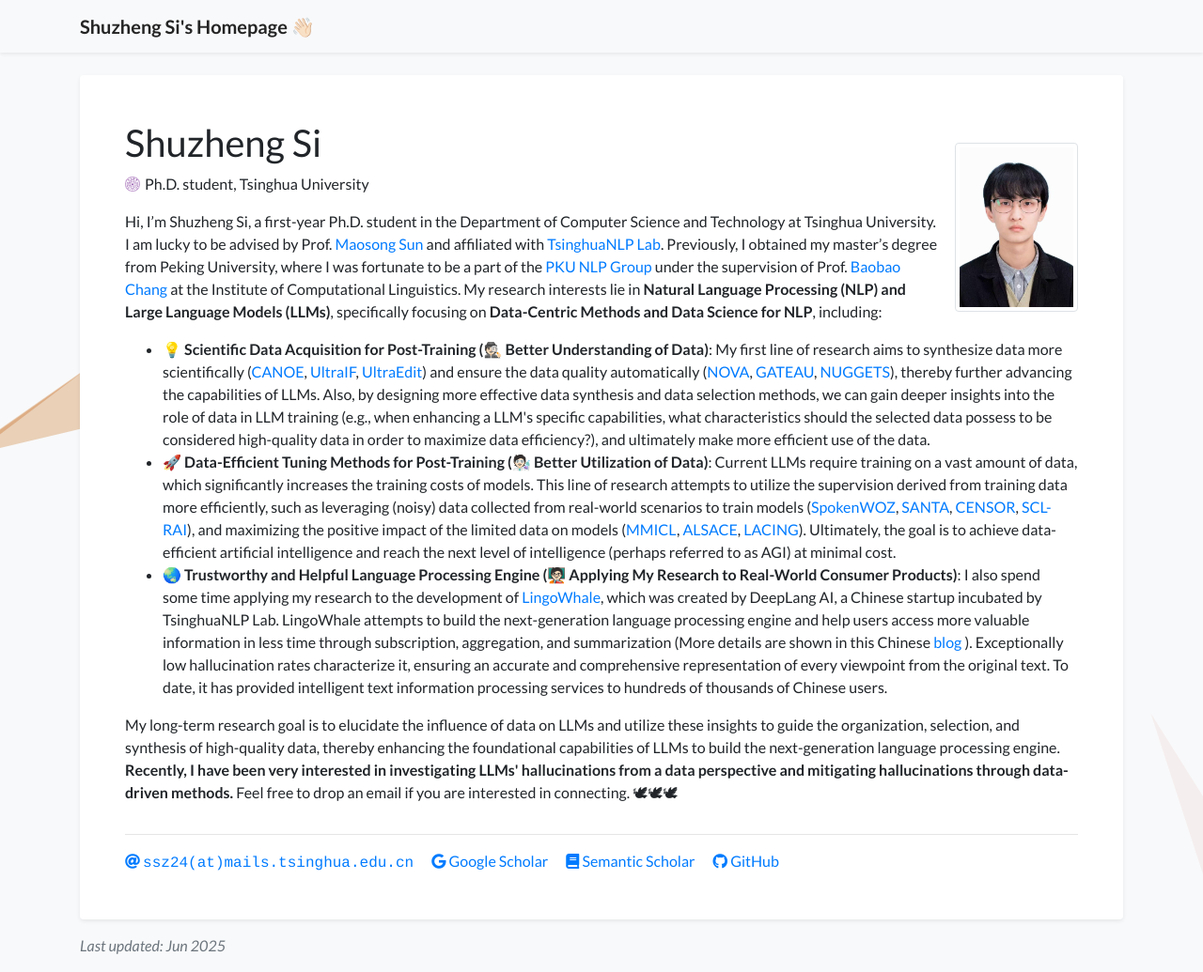
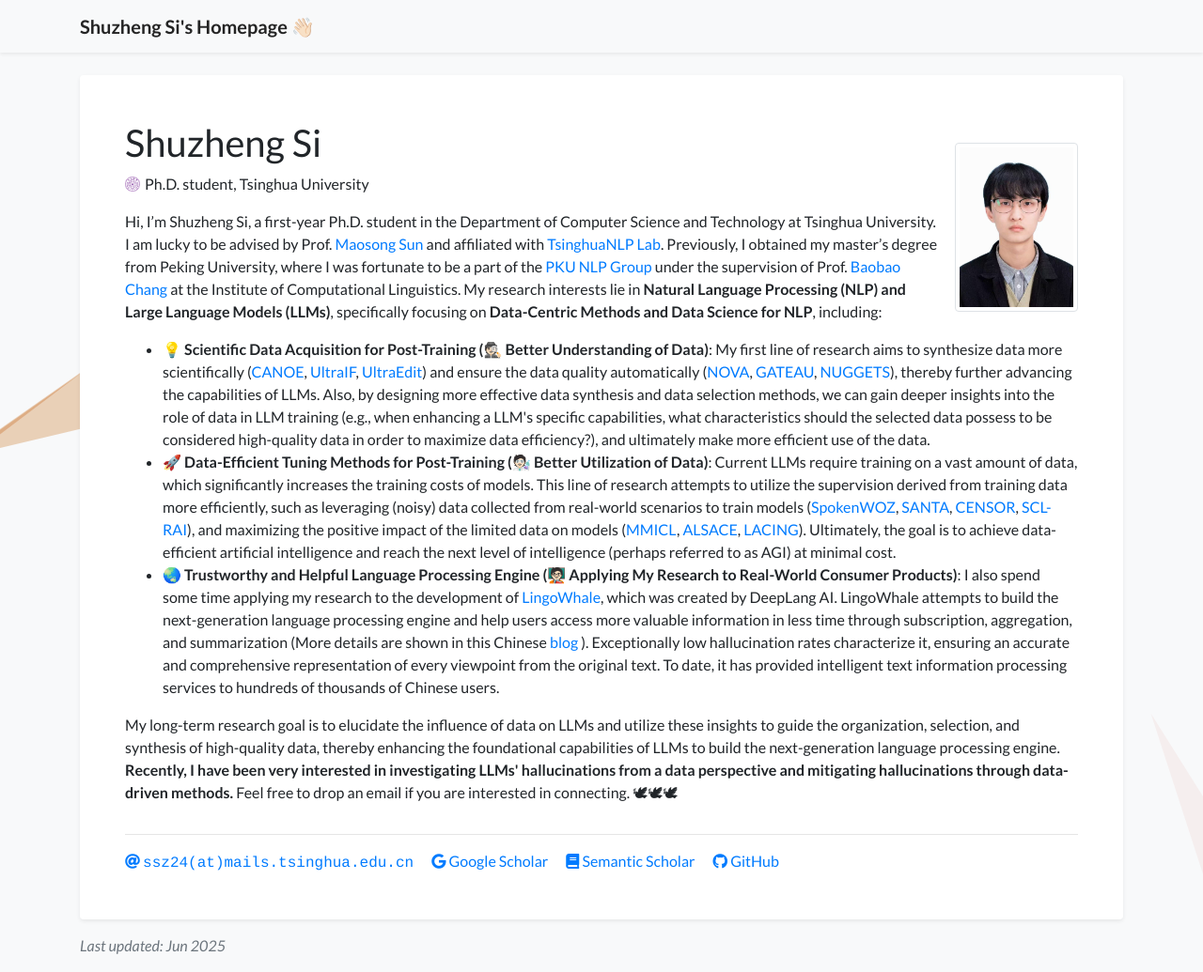
Before and after one commit to S1s-Z/s1s-z.github.io, a Jekyll site: the page built from index.html, in a window 1280 px wide and 1035 px high. Shown: the whole window at 94% size. Built offline with Jekyll 4.4.1, drawn with Linux system fonts in a browser that asks for light colours; a style sheet for code colours, icons or effects is not loaded.

Commit message:
Update profile.yml

```diff
--- a/_data/profile.yml
+++ b/_data/profile.yml
@@ -30,7 +30,7 @@ short_bio: >-
           🚀 <b>Data-Efficient Tuning Methods for Post-Training (🧑🏻‍🔬 Better Utilization of Data)</b>: Current LLMs require training on a vast amount of data, which significantly increases the training costs of models. This line of research attempts to utilize the supervision derived from training data more efficiently, such as leveraging (noisy) data collected from real-world scenarios to train models (<a href="https://arxiv.org/abs/2305.13040">SpokenWOZ</a>, <a href="https://arxiv.org/abs/2305.04076">SANTA</a>, <a href="https://arxiv.org/abs/2311.08010">CENSOR</a>, <a href="https://arxiv.org/abs/2209.01646">SCL-RAI</a>), and maximizing the positive impact of the limited data on models (<a href="https://arxiv.org/abs/2309.07915">MMICL</a>, <a href="https://arxiv.org/abs/2404.08491">ALSACE</a>, <a href="https://arxiv.org/abs/2411.14279">LACING</a>). Ultimately, the goal is to achieve data-efficient artificial intelligence and reach the next level of intelligence (perhaps referred to as AGI) at minimal cost.
       </li>
       <li>
-          🌏 <b>Trustworthy and Helpful Language Processing Engine (🧑🏻‍🏫 Applying My Research to Real-World Consumer Products)</b>: I also spend some time applying my research to the development of <a href="https://lingowhale.com/">LingoWhale</a>, which was created by DeepLang AI, a Chinese startup incubated by TsinghuaNLP Lab. LingoWhale attempts to build the next-generation language processing engine and help users access more valuable information in less time through subscription, aggregation, and summarization (More details are shown in this Chinese <a href="https://mp.weixin.qq.com/s/oB054vVcEBgD21VGZIqmNg">blog</a> ). Exceptionally low hallucination rates characterize it, ensuring an accurate and comprehensive representation of every viewpoint from the original text. To date, it has provided intelligent text information processing services to hundreds of thousands of Chinese users.
+          🌏 <b>Trustworthy and Helpful Language Processing Engine (🧑🏻‍🏫 Applying My Research to Real-World Consumer Products)</b>: I also spend some time applying my research to the development of <a href="https://lingowhale.com/">LingoWhale</a>, which was created by DeepLang AI. LingoWhale attempts to build the next-generation language processing engine and help users access more valuable information in less time through subscription, aggregation, and summarization (More details are shown in this Chinese <a href="https://mp.weixin.qq.com/s/oB054vVcEBgD21VGZIqmNg">blog</a> ). Exceptionally low hallucination rates characterize it, ensuring an accurate and comprehensive representation of every viewpoint from the original text. To date, it has provided intelligent text information processing services to hundreds of thousands of Chinese users.
       </li>
   </ul>
 
```
